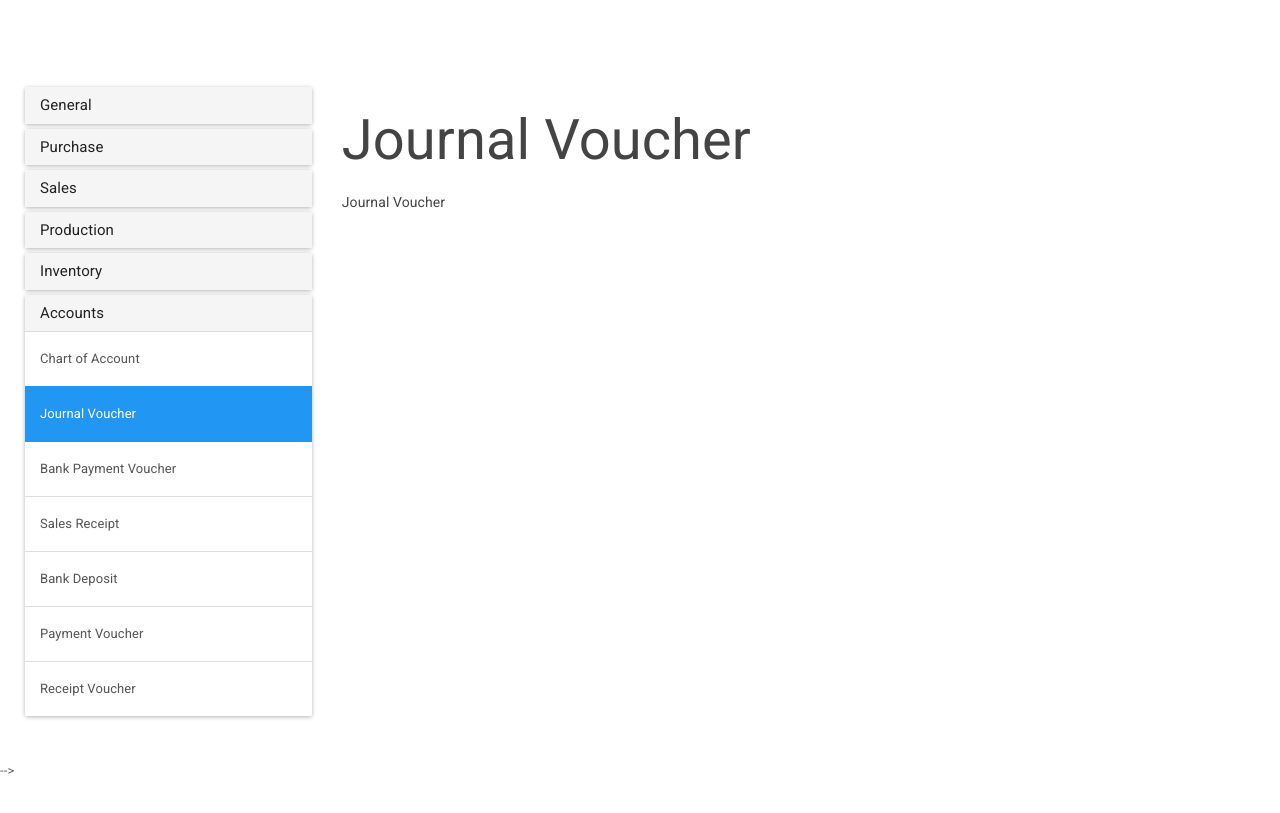
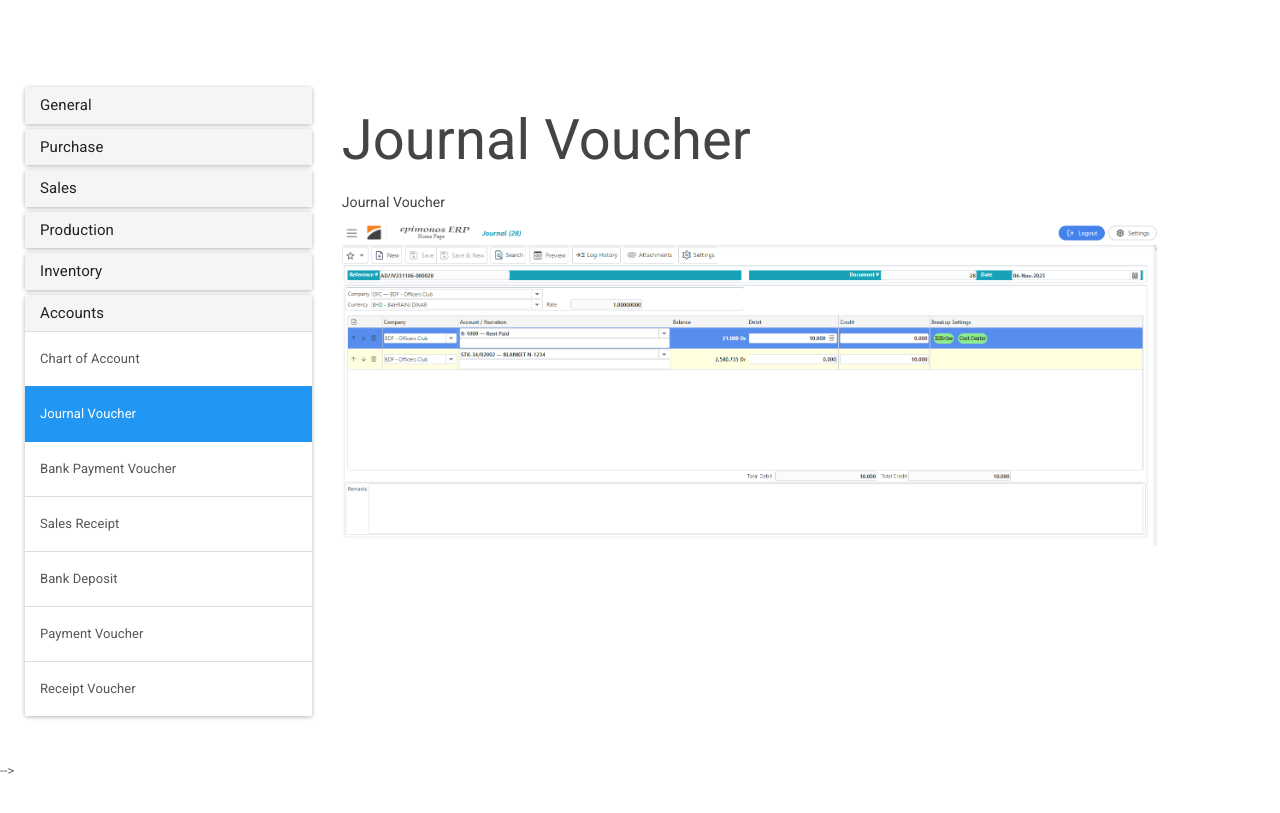
Before and after one commit to epimonoserpsolutions/epimonoserpsolutions.github.io, a Jekyll site: the page built from _docs/Journal.md, in a window 1280 px wide. Shown: the top 813 px of the page. Built offline with Jekyll 4.4.1, drawn with Linux system fonts in a browser that asks for light colours.

Commit message:
20-Nov-2023

```diff
--- a/_docs/Journal.md
+++ b/_docs/Journal.md
@@ -4,3 +4,5 @@ permalink: /docs/Journal/
 ---
 
 ###### Journal Voucher
+
+![Journal](..\images\Journal.png)
```
Also changed, not shown: _docs/images/Journal.png (added).
